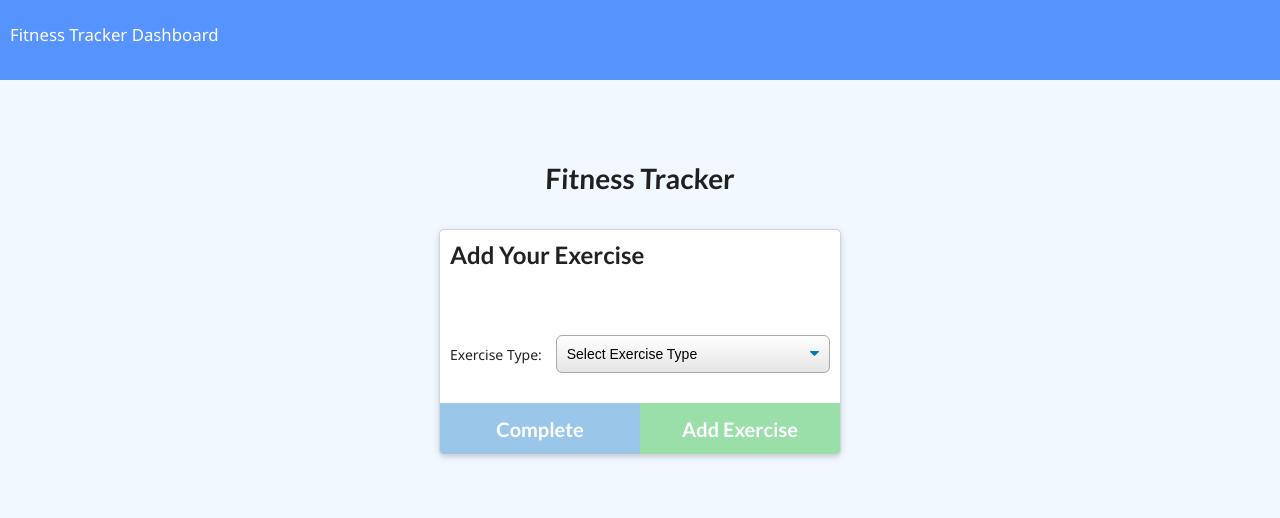
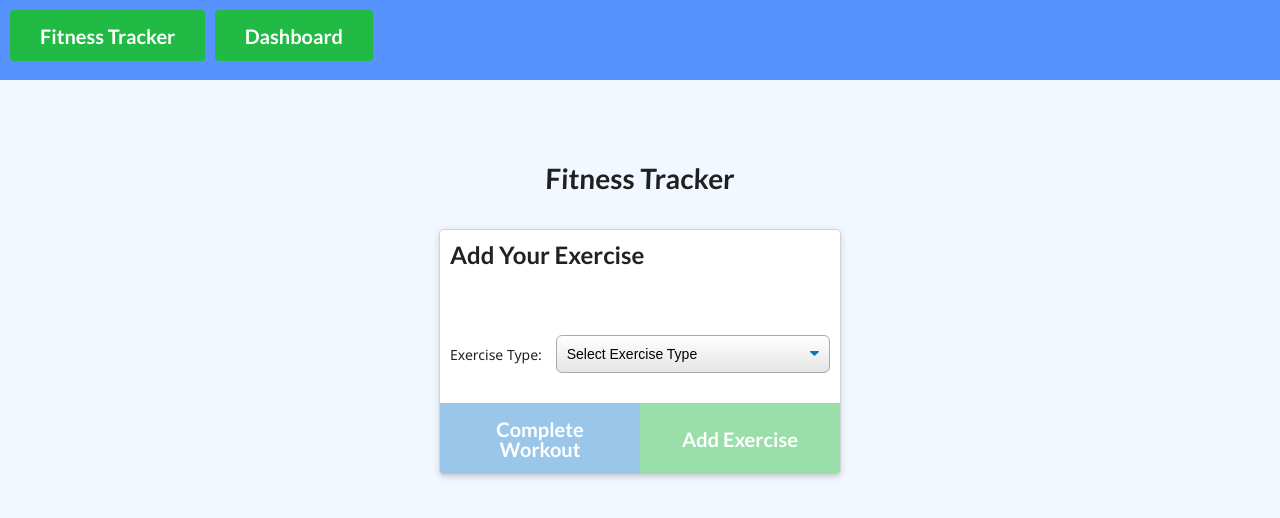
Before and after one commit to JulieAnn2330/workout-tracker, a website: page public/exercise.html in a window 1280 px wide. Drawn offline with nearby package versions, Linux system fonts and the light colour scheme; no server answers.

Commit message:
added buttons to nav bar on index and exercise html files

```diff
--- a/public/exercise.html
+++ b/public/exercise.html
@@ -12,8 +12,8 @@
 
 <body>
   <nav>
-    <a href="/">Fitness Tracker</a>
-    <a href="/stats">Dashboard</a>
+    <a href="/" class="huge positive ui button">Fitness Tracker</a>
+    <a href="/stats" class="huge positive ui button">Dashboard</a>
   </nav>
   <div class="wrapper">
     <header>
@@ -69,7 +69,7 @@
           </div>
           <div class="buttons">
             <button disabled class="huge ui blue button complete">
-              Complete
+              Complete Workout
             </button>
             <button disabled class="huge ui positive button add-another">
               Add Exercise
```
Also changed, not shown: public/index.html (+2 -2 lines), public/stats.html (+1 -1 lines).
